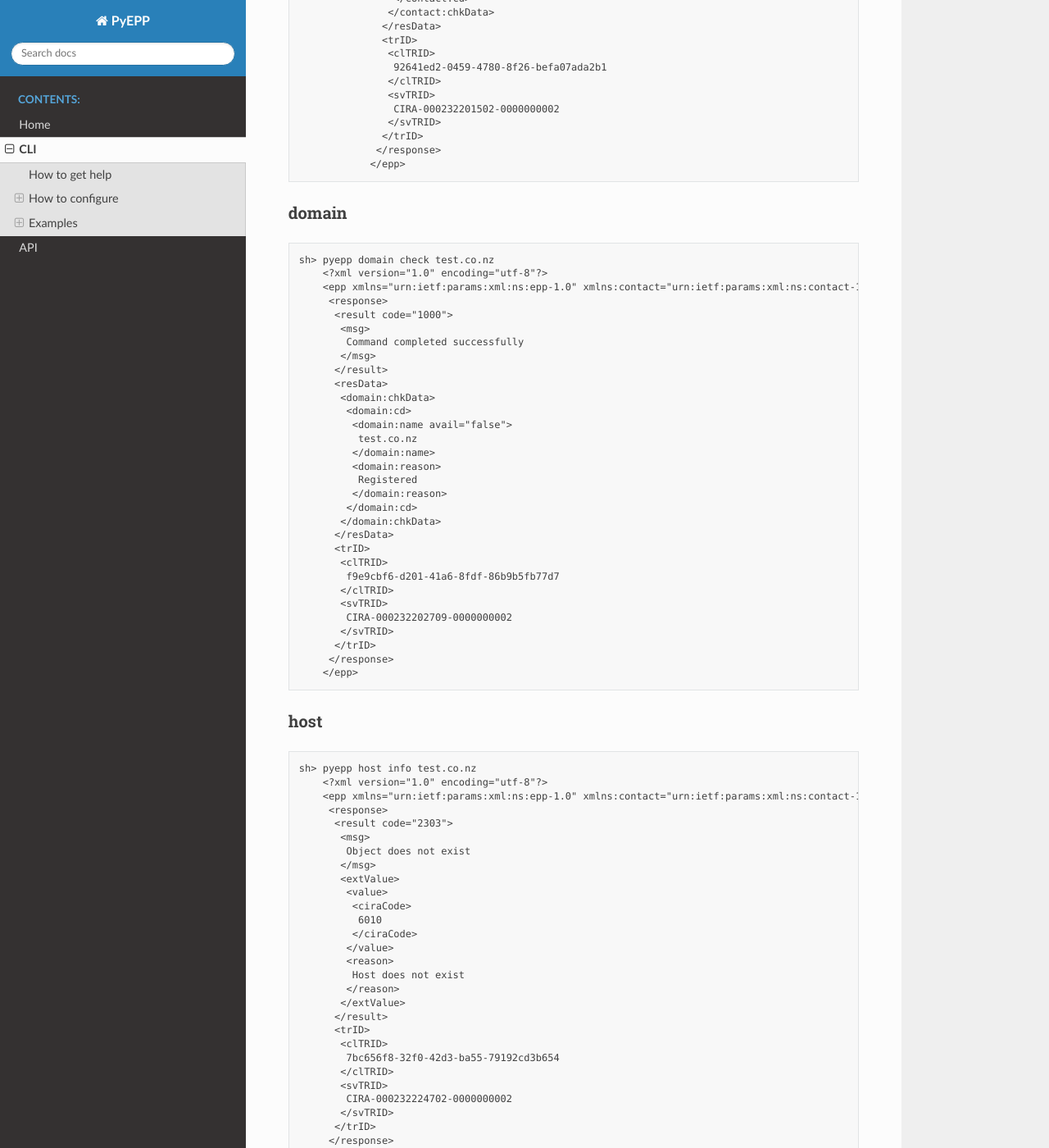
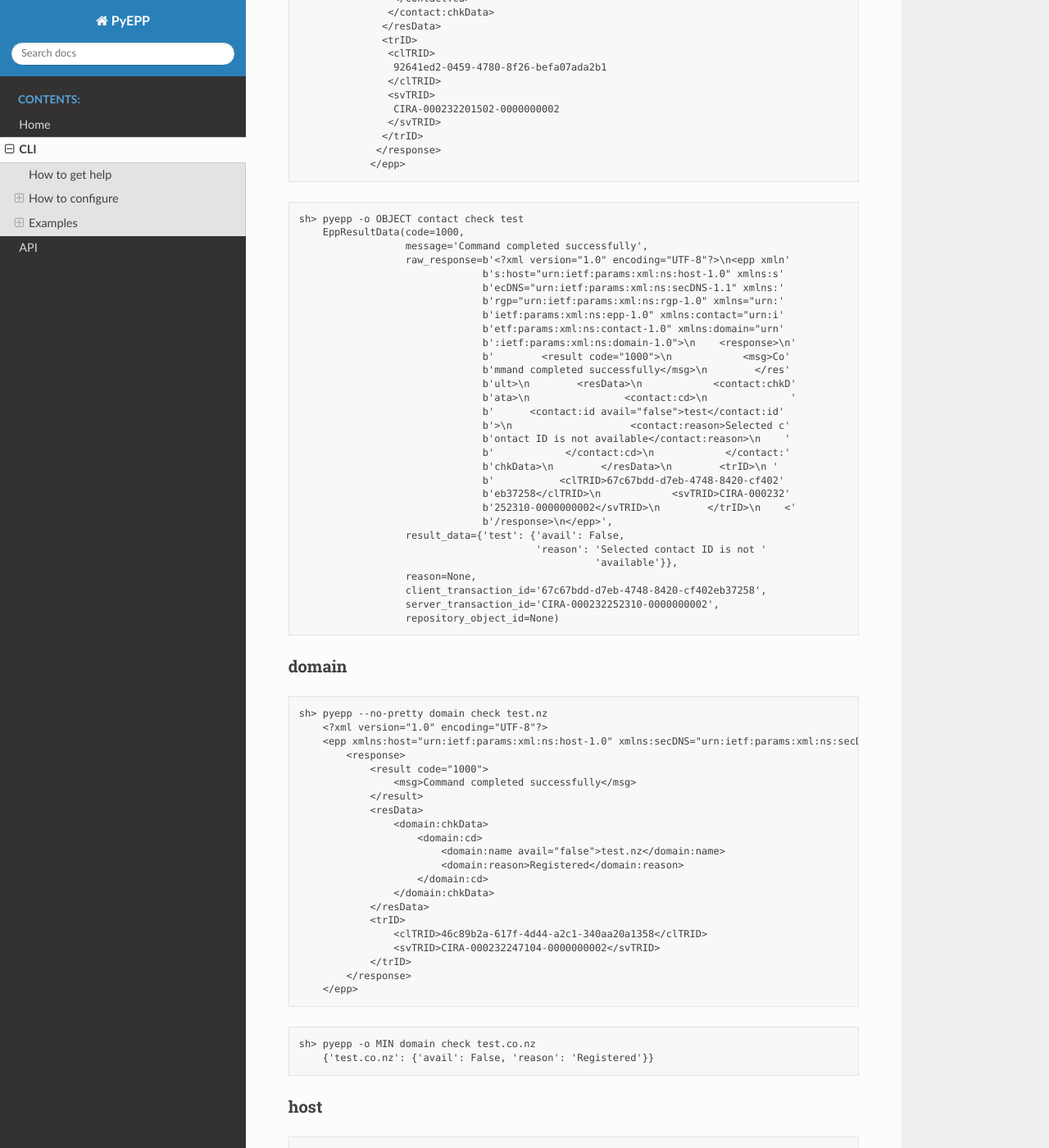
Before and after one commit to InternetNZ/pyepp, a Sphinx documentation site: the page built from docs/cli.rst, in a window 1280 px wide and 1400 px high, scrolled down 2926 px. Shown: the whole window at 82% size. Built offline with Sphinx 7.4.7 and the Read the Docs theme 2.0.0, drawn with Linux system fonts in a browser that asks for light colours; some of the changed text lies outside the part shown.

Commit message:
added more examples
will add more later

```diff
--- a/docs/cli.rst
+++ b/docs/cli.rst
@@ -166,42 +166,71 @@ contact
                  </response>
                 </epp>
 
+.. code-block:: text
+
+    sh> pyepp -o OBJECT contact check test
+        EppResultData(code=1000,
+                      message='Command completed successfully',
+                      raw_response=b'<?xml version="1.0" encoding="UTF-8"?>\n<epp xmln'
+                                   b's:host="urn:ietf:params:xml:ns:host-1.0" xmlns:s'
+                                   b'ecDNS="urn:ietf:params:xml:ns:secDNS-1.1" xmlns:'
+                                   b'rgp="urn:ietf:params:xml:ns:rgp-1.0" xmlns="urn:'
+                                   b'ietf:params:xml:ns:epp-1.0" xmlns:contact="urn:i'
+                                   b'etf:params:xml:ns:contact-1.0" xmlns:domain="urn'
+                                   b':ietf:params:xml:ns:domain-1.0">\n    <response>\n'
+                                   b'        <result code="1000">\n            <msg>Co'
+                                   b'mmand completed successfully</msg>\n        </res'
+                                   b'ult>\n        <resData>\n            <contact:chkD'
+                                   b'ata>\n                <contact:cd>\n              '
+                                   b'      <contact:id avail="false">test</contact:id'
+                                   b'>\n                    <contact:reason>Selected c'
+                                   b'ontact ID is not available</contact:reason>\n    '
+                                   b'            </contact:cd>\n            </contact:'
+                                   b'chkData>\n        </resData>\n        <trID>\n '
+                                   b'           <clTRID>67c67bdd-d7eb-4748-8420-cf402'
+                                   b'eb37258</clTRID>\n            <svTRID>CIRA-000232'
+                                   b'252310-0000000002</svTRID>\n        </trID>\n    <'
+                                   b'/response>\n</epp>',
+                      result_data={'test': {'avail': False,
+                                            'reason': 'Selected contact ID is not '
+                                                      'available'}},
+                      reason=None,
+                      client_transaction_id='67c67bdd-d7eb-4748-8420-cf402eb37258',
+                      server_transaction_id='CIRA-000232252310-0000000002',
+                      repository_object_id=None)
+
 domain
 ^^^^^^^^^^^
 
 .. code-block:: text
 
-    sh> pyepp domain check test.co.nz
-        <?xml version="1.0" encoding="utf-8"?>
-        <epp xmlns="urn:ietf:params:xml:ns:epp-1.0" xmlns:contact="urn:ietf:params:xml:ns:contact-1.0" xmlns:domain="urn:ietf:params:xml:ns:domain-1.0" xmlns:host="urn:ietf:params:xml:ns:host-1.0" xmlns:rgp="urn:ietf:params:xml:ns:rgp-1.0" xmlns:secDNS="urn:ietf:params:xml:ns:secDNS-1.1">
-         <response>
-          <result code="1000">
-           <msg>
-            Command completed successfully
-           </msg>
-          </result>
-          <resData>
-           <domain:chkData>
-            <domain:cd>
-             <domain:name avail="false">
-              test.co.nz
-             </domain:name>
-             <domain:reason>
-              Registered
-             </domain:reason>
-            </domain:cd>
-           </domain:chkData>
-          </resData>
-          <trID>
-           <clTRID>
-            f9e9cbf6-d201-41a6-8fdf-86b9b5fb77d7
-           </clTRID>
-           <svTRID>
-            CIRA-000232202709-0000000002
-           </svTRID>
-          </trID>
-         </response>
+    sh> pyepp --no-pretty domain check test.nz
+        <?xml version="1.0" encoding="UTF-8"?>
+        <epp xmlns:host="urn:ietf:params:xml:ns:host-1.0" xmlns:secDNS="urn:ietf:params:xml:ns:secDNS-1.1" xmlns:rgp="urn:ietf:params:xml:ns:rgp-1.0" xmlns="urn:ietf:params:xml:ns:epp-1.0" xmlns:contact="urn:ietf:params:xml:ns:contact-1.0" xmlns:domain="urn:ietf:params:xml:ns:domain-1.0">
+            <response>
+                <result code="1000">
+                    <msg>Command completed successfully</msg>
+                </result>
+                <resData>
+                    <domain:chkData>
+                        <domain:cd>
+                            <domain:name avail="false">test.nz</domain:name>
+                            <domain:reason>Registered</domain:reason>
+                        </domain:cd>
+                    </domain:chkData>
+                </resData>
+                <trID>
+                    <clTRID>46c89b2a-617f-4d44-a2c1-340aa20a1358</clTRID>
+                    <svTRID>CIRA-000232247104-0000000002</svTRID>
+                </trID>
+            </response>
         </epp>
+
+
+.. code-block:: text
+
+    sh> pyepp -o MIN domain check test.co.nz
+        {'test.co.nz': {'avail': False, 'reason': 'Registered'}}
 
 host
 ^^^^^^^^^^^
@@ -237,3 +266,18 @@ host
           </trID>
          </response>
     </epp>
+
+.. code-block:: text
+
+    sh> pyepp --dry-run host info test.co.nz
+        <?xml version="1.0" encoding="UTF-8" standalone="no"?>
+        <epp xmlns="urn:ietf:params:xml:ns:epp-1.0">
+         <command>
+           <info>
+             <host:info xmlns:host="urn:ietf:params:xml:ns:host-1.0">
+               <host:name>test.co.nz</host:name>
+             </host:info>
+           </info>
+           <clTRID>dab02e31-5658-44c4-bbd5-ff66b88539b5</clTRID>
+         </command>
+        </epp>
```
